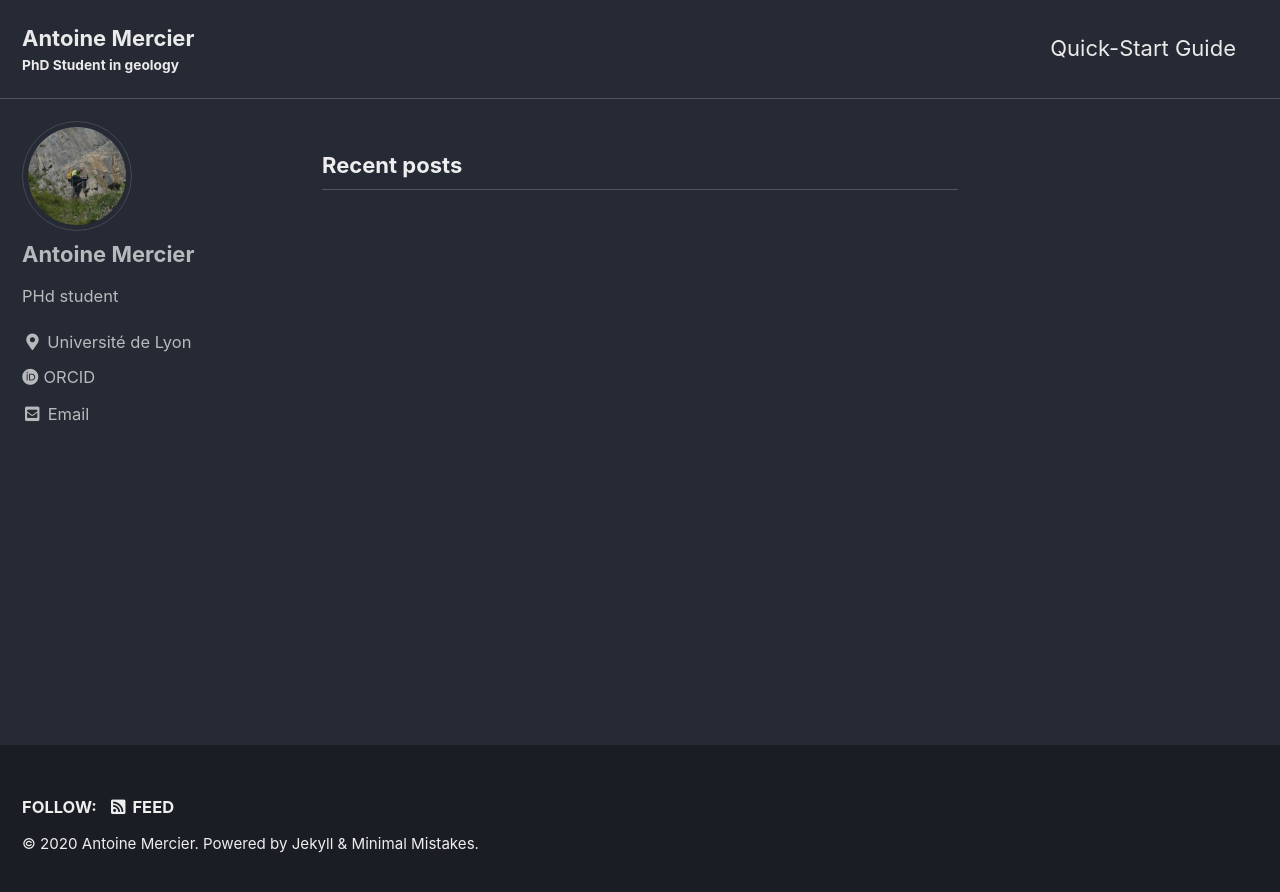
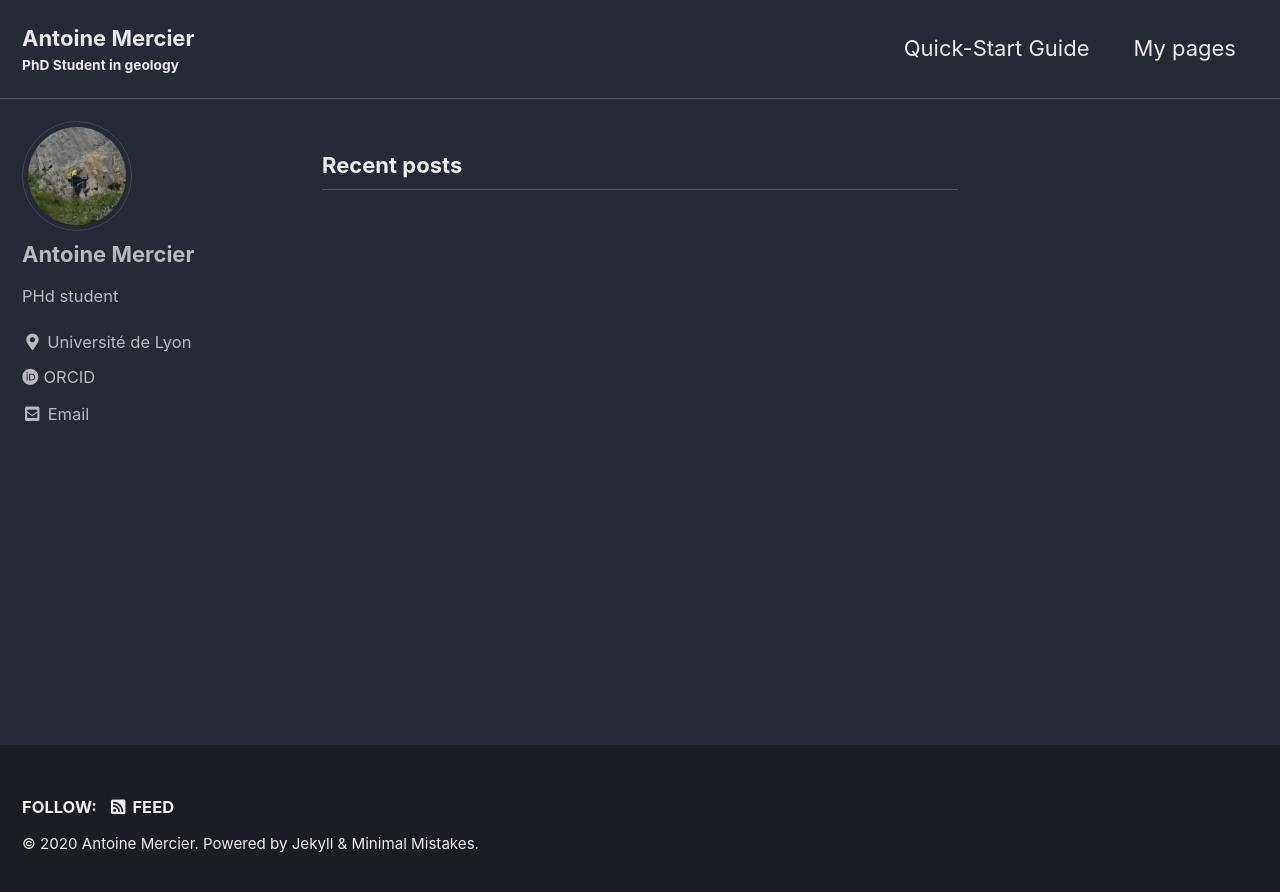
Before and after one commit to AntoineMercier/AntoineMercier.github.io, a Jekyll site: the page built from index.html, in a window 1280 px wide. Shown: the top 892 px of the page. Built offline with Jekyll 4.4.1, drawn with Linux system fonts in a browser that asks for light colours; cached includes are drawn as plain includes; the list of posts is cut into pages by our own code.

Commit message:
Update navigation.yml

```diff
--- a/_data/navigation.yml
+++ b/_data/navigation.yml
@@ -2,6 +2,8 @@
 main:
   - title: "Quick-Start Guide"
     url: https://mmistakes.github.io/minimal-mistakes/docs/quick-start-guide/
+  - title: "My pages"
+    url: /pages/
   # - title: "About"
   #   url: https://mmistakes.github.io/minimal-mistakes/about/
   # - title: "Sample Posts"
```
